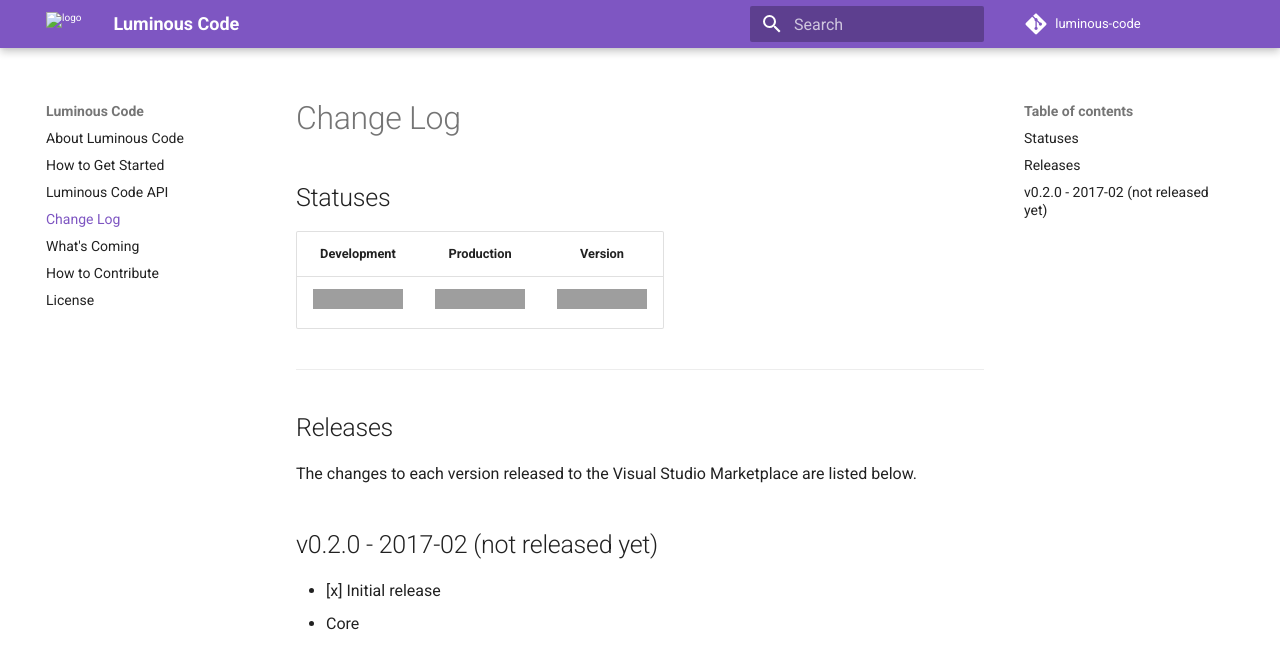
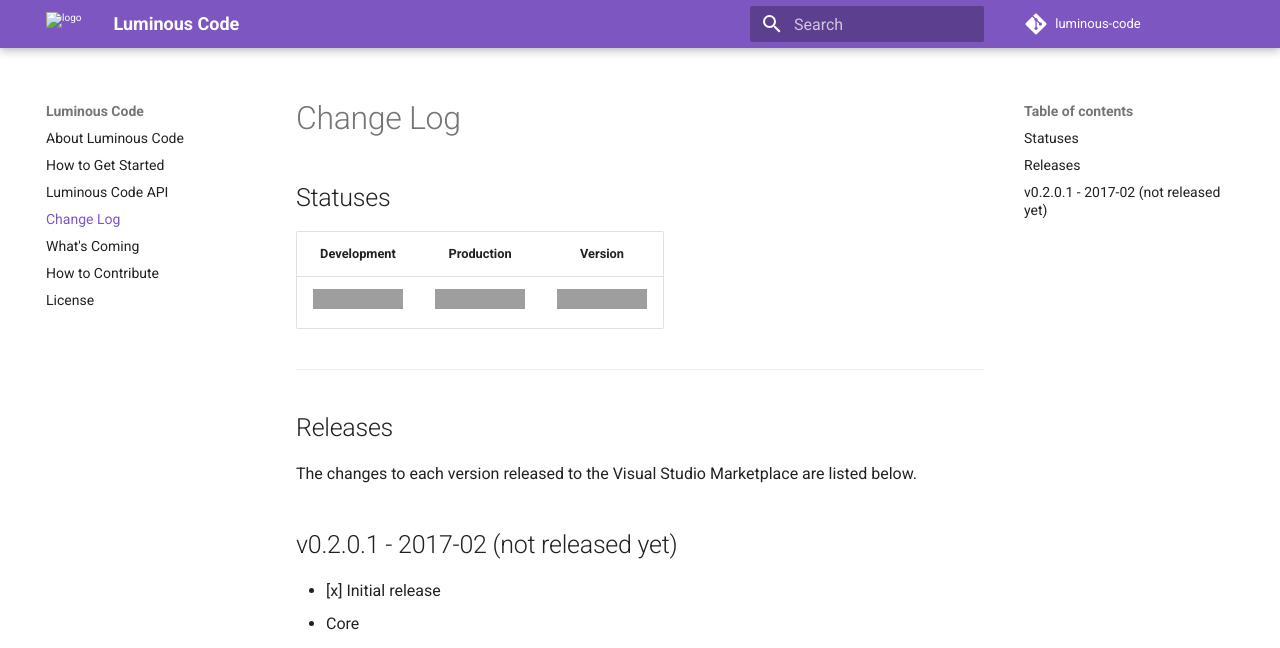
Before and after one commit to luminous-software/luminous-code, an MkDocs documentation site: the page built from mkdocs/changelog.md, in a window 1280 px wide and 900 px high. Shown: the top 648 px of the window. Built offline with MkDocs 1.6.1 and Material for MkDocs 9.7.7, drawn with Linux system fonts in a browser that asks for light colours; comment, search, counter and statistics services are not loaded; old or Windows-style settings are respelled for this version of MkDocs; grey boxes are pictures that could not be loaded.

Commit message:
v0.2.0.1

```diff
--- a/mkdocs.yml
+++ b/mkdocs.yml
@@ -23,7 +23,7 @@
   - License: 'license.md'
 
 extra:
-  version: 'v0.2.0'
+  version: 'v0.2.0.1'
   logo: 'images/logo.png'
 
   palette:
--- a/mkdocs/changelog.md
+++ b/mkdocs/changelog.md
@@ -10,7 +10,7 @@
 
 The changes to each version released to the Visual Studio Marketplace are listed below.
 
-## v0.2.0 - 2017-02 (not released yet)
+## v0.2.0.1 - 2017-02 (not released yet)
 
 - [x] Initial release
   - Core
```
Also changed, not shown: 1 other file.
